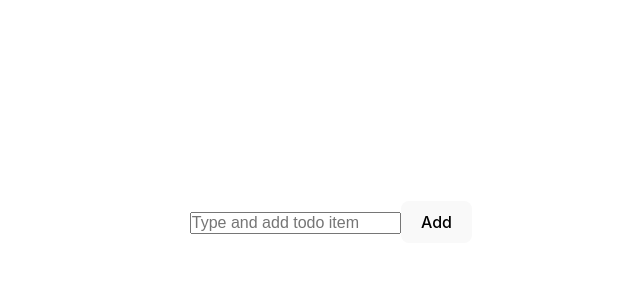
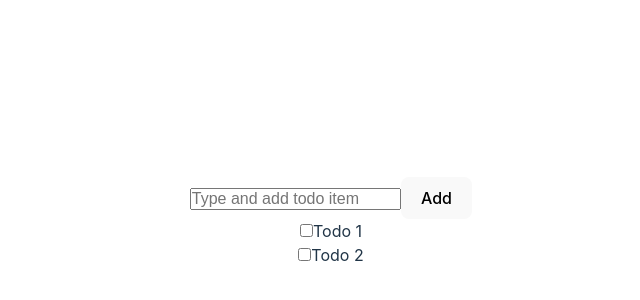
Before and after one commit to nuridinmohammad/create-react-app, a React (Vite) app: page / in a window 1280 px wide. Shown: the part 178-478 px from the top of the page, without its empty margins (309-949 px from the left). Built offline with nearby package versions, Linux system fonts and the light colour scheme.

Commit message:
add Todos.jsx

```diff
--- a/src/App.jsx
+++ b/src/App.jsx
@@ -1,5 +1,6 @@
 import "./App.css";
 import TodoList, { Provider, AddTodo } from "./todos/TodoList";
+import Todos from "./todos/Todos";
 
 function App() {
   return (
@@ -9,6 +10,7 @@ function App() {
           <AddTodo />
           <TodoList />
         </Provider>
+        <Todos />
       </div>
     </div>
   );
--- /dev/null
+++ b/src/todos/Todos.jsx
@@ -0,0 +1,52 @@
+import React, { useReducer } from "react";
+
+const initialTodos = [
+  {
+    id: 1,
+    title: "Todo 1",
+    complete: false,
+  },
+  {
+    id: 2,
+    title: "Todo 2",
+    complete: false,
+  },
+];
+
+const reducer = (state, action) => {
+  switch (action.type) {
+    case "COMPLETE":
+      return state.map((todo) => {
+        if (todo.id === action.id) {
+          return { ...todo, complete: !todo.complete };
+        } else {
+          return todo;
+        }
+      });
+
+    default:
+      return state;
+  }
+};
+
+const Todos = () => {
+  const [state, dispatch] = useReducer(reducer, initialTodos);
+  return (
+    <>
+      {state.map((todo) => (
+        <div key={todo.id}>
+          <label htmlFor="">
+            <input
+              type="checkbox"
+              checked={todo.complete}
+              onChange={() => dispatch({ type: "COMPLETE", id: todo.id })}
+            />
+            {todo.title}
+          </label>
+        </div>
+      ))}
+    </>
+  );
+};
+
+export default Todos;
```
